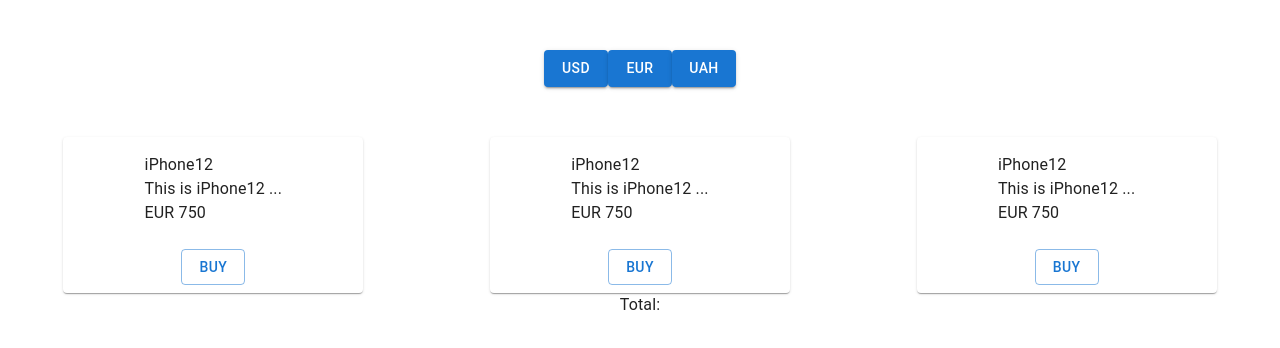
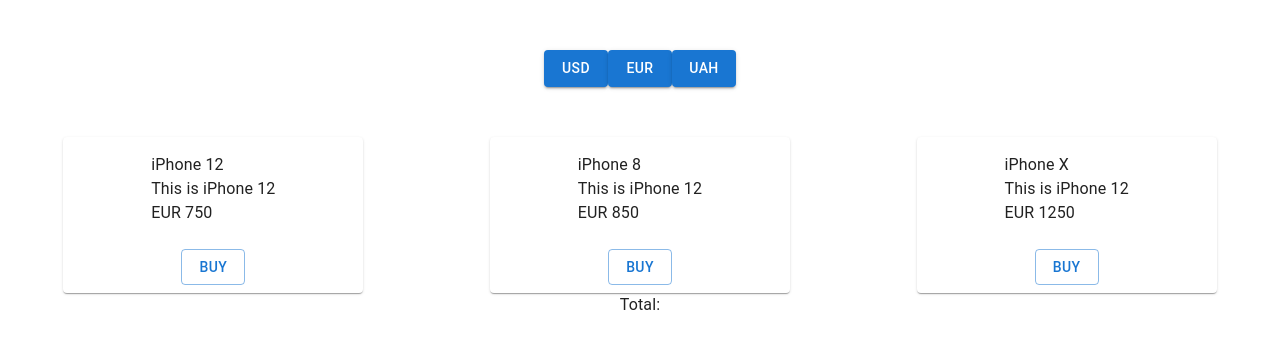
Before and after one commit to filipovandrij/exam-shop-with-currency, a React (Create React App) app: page / in a window 1280 px wide. Shown: the top 348 px of the page. Built offline with nearby package versions, Linux system fonts and the light colour scheme; the HTML template or start-up script is replaced by a standard one.

Commit message:
make array of products

```diff
--- a/src/components/Cart/CardProduct.tsx
+++ b/src/components/Cart/CardProduct.tsx
@@ -6,21 +6,26 @@
     Typography,
 } from '@mui/material'
 import './CardProduct.scss'
+import productArray from '../../utils/productArray'
 
 type Props = {}
 const CardProduct = (props: Props) => {
     return (
         <>
-            <Card className="card">
+            {productArray.map(({ id, title, description, price, currency }) => (
+                <Card className="card" key={id}>
                     <CardContent>
-                    <Typography>iPhone12</Typography>
-                    <Typography>This is iPhone12 ...</Typography>
-                    <Typography>EUR 750</Typography>
+                        <Typography>{title}</Typography>
+                        <Typography>{description}</Typography>
+                        <Typography>
+                            {currency} {price}
+                        </Typography>
                     </CardContent>
                     <CardActions>
                         <Button variant="outlined">Buy</Button>
                     </CardActions>
                 </Card>
+            ))}
         </>
     )
 }
--- a/src/container/App/App.tsx
+++ b/src/container/App/App.tsx
@@ -3,8 +3,10 @@
 import './App.scss'
 
 type Props = {}
+
 const App = (props: Props) => {
     return (
+        <>
             <StyledEngineProvider injectFirst>
                 <CssBaseline />
                 <div className="container">
@@ -15,12 +17,11 @@
                     </div>
                     <div className="row">
                         <CardProduct></CardProduct>
-                    <CardProduct></CardProduct>
-                    <CardProduct></CardProduct>
                     </div>
                     <div className="total">Total:</div>
                 </div>
             </StyledEngineProvider>
+        </>
     )
 }
 export default App
--- /dev/null
+++ b/src/utils/productArray.ts
@@ -0,0 +1,35 @@
+export type Product = {
+    id: number
+    title: string
+    description: string
+    price: number
+    currency: string
+}
+
+const productArray: Product[] = [
+    {
+        id: 1,
+        title: 'iPhone 12',
+        description: 'This is iPhone 12',
+        price: 750,
+        currency: 'EUR',
+    },
+    {
+        id: 2,
+        title: 'iPhone 8',
+        description: 'This is iPhone 12',
+        price: 850,
+        currency: 'EUR',
+    },
+    {
+        id: 3,
+        title: 'iPhone X',
+        description: 'This is iPhone 12',
+        price: 1250,
+        currency: 'EUR',
+    },
+]
+
+
+
+export default productArray
```
Lines whose indentation alone changed are shown as unchanged.
